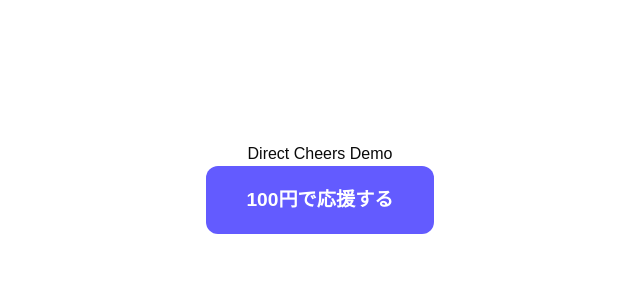
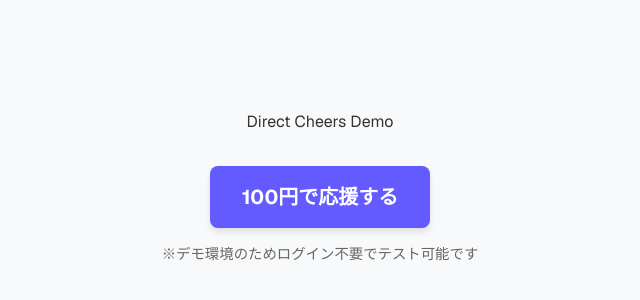
Before and after one commit to spacemindhiro/direct-cheers, a Next.js app: page /demo in a window 1280 px wide. Shown: the part 212-512 px from the top of the page, without its empty margins (320-960 px from the left). Built offline with nearby package versions, Linux system fonts and the light colour scheme.

Commit message:
demoをホワイトリストに追加

```diff
--- a/app/api/pay/route.ts
+++ b/app/api/pay/route.ts
@@ -1,13 +1,23 @@
 import { NextResponse } from 'next/server';
 import Stripe from 'stripe';
+import { createClient } from '@supabase/supabase-js';
 
+// 1. 環境変数のチェック
 const stripe = new Stripe(process.env.STRIPE_SECRET_KEY!, {
   // @ts-ignore
-  apiVersion: null,
+  apiVersion: '2023-10-16',
 });
+
+// 2. Cookieに依存しないSupabaseクライアント（デモ用/サーバー用）
+const supabaseAdmin = createClient(
+  process.env.NEXT_PUBLIC_SUPABASE_URL!,
+  process.env.SUPABASE_SERVICE_ROLE_KEY! // または ANON_KEY
+);
 
 export async function POST() {
   try {
+    console.log("Starting Stripe session creation for /demo...");
+
     const session = await stripe.checkout.sessions.create({
       payment_method_types: ['card'],
       line_items: [{
@@ -19,16 +29,18 @@ export async function POST() {
         quantity: 1,
       }],
       mode: 'payment',
-      success_url: 'https://direct-cheers.com/',
-      cancel_url: 'https://direct-cheers.com/',
+      // 移動後の /demo に戻すよう修正
+      success_url: 'https://direct-cheers.com/demo',
+      cancel_url: 'https://direct-cheers.com/demo',
     });
 
-    // 【ここが原因でした】JSONを返すのではなく、直接リダイレクト命令を出す
+    // StripeのURLへ直接リダイレクト
     return NextResponse.redirect(session.url!, 303);
 
   } catch (err: any) {
-    console.error(err);
-    // エラー時はログイン画面へ戻すなどの処理
-    return NextResponse.redirect('https://direct-cheers.com', 303);
+    console.error("Payment API Error:", err.message);
+    // 【重要】絶対に /auth/login にリダイレクトさせない
+    // エラーが起きても /demo に戻す（クエリでエラーを把握可能にする）
+    return NextResponse.redirect(`https://direct-cheers.com/demo?error=${encodeURIComponent(err.message)}`, 303);
   }
 }
--- a/app/demo/page.tsx
+++ b/app/demo/page.tsx
@@ -1,26 +1,66 @@
-const user = { id: "demo-user" }; // ログイン判定を偽装してスルー
+'use client';
 
-export default function Page() {
+import React, { useState } from 'react';
+
+export default function DemoPage() {
+  const [loading, setLoading] = useState(false);
+
+  const handlePayment = async (e: React.FormEvent) => {
+    e.preventDefault();
+    setLoading(true);
+
+    try {
+      // POSTリクエストを投げる
+      const response = await fetch('/api/pay', {
+        method: 'POST',
+        // SafariのCookie制限を回避するため、認証情報を期待しない設定
+        credentials: 'omit',
+      });
+
+      // API側で 303 Redirect が返る場合、fetchはそのURLを追跡します
+      if (response.redirected) {
+        window.location.href = response.url;
+        return;
+      }
+
+      // もしJSONで返るように変更した場合はこちら
+      const data = await response.json();
+      if (data.url) {
+        window.location.href = data.url;
+      }
+    } catch (error) {
+      console.error("Payment failed", error);
+      alert("決済を開始できませんでした。");
+    } finally {
+      setLoading(false);
+    }
+  };
+
   return (
     <main style={{
       display: 'flex', flexDirection: 'column', alignItems: 'center',
-      justifyContent: 'center', height: '100vh', fontFamily: 'sans-serif'
+      justifyContent: 'center', minHeight: '100vh', backgroundColor: '#f8f9fa'
     }}>
-      <h1>Direct Cheers Demo</h1>
+      <h1 style={{ marginBottom: '2rem', color: '#333' }}>Direct Cheers Demo</h1>
 
-      {/* 修正ポイント：actionの末尾に / をつけない */}
-      <form action="/api/pay" method="POST">
+      <form onSubmit={handlePayment}>
         <button
           type="submit"
+          disabled={loading}
           style={{
-            padding: '20px 40px', fontSize: '1.2rem', fontWeight: 'bold',
-            cursor: 'pointer', backgroundColor: '#635bff', color: 'white',
-            borderRadius: '12px', border: 'none'
+            padding: '16px 32px', fontSize: '1.25rem', fontWeight: 'bold',
+            backgroundColor: '#635bff', color: 'white', border: 'none',
+            borderRadius: '8px', cursor: loading ? 'not-allowed' : 'pointer',
+            boxShadow: '0 4px 6px rgba(0,0,0,0.1)'
           }}
         >
-          100円で応援する
+          {loading ? '準備中...' : '100円で応援する'}
         </button>
       </form>
+
+      <p style={{ marginTop: '1rem', fontSize: '0.9rem', color: '#666' }}>
+        ※デモ環境のためログイン不要でテスト可能です
+      </p>
     </main>
   );
 }
```
